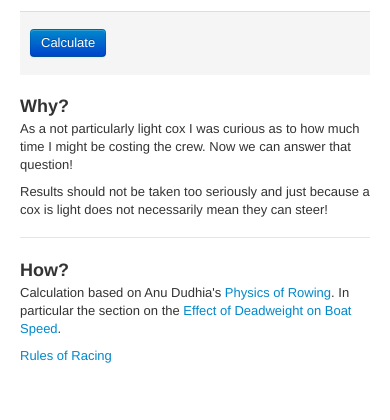
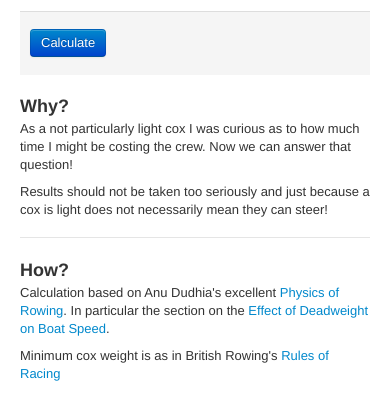
Before and after one commit to johnwalley/deadweight-python, a Flask app: page / in a window 390 px wide. Shown: the part 384-804 px from the top of the page. Run offline with Flask 2, Linux system fonts and the light colour scheme.

Commit message:
Updated blurb on webpage.
Noticed that viewport meta tag is doing the right thing on my phone

```diff
--- a/templates/tutorial.html
+++ b/templates/tutorial.html
@@ -115,9 +115,9 @@
           <p>Results should not be taken too seriously and just because a cox is light does not necessarily mean they can steer!</p>
           <hr>
           <h3>How?</h3>
-          <p>Calculation based on Anu Dudhia's <a href="http://www.atm.ox.ac.uk/rowing/physics/">Physics of Rowing</a>. In particular the section on the <a href="http://www.atm.ox.ac.uk/rowing/physics/weight.html#section7">Effect of Deadweight on Boat Speed</a>.</p>
+          <p>Calculation based on Anu Dudhia's excellent <a href="http://www.atm.ox.ac.uk/rowing/physics/">Physics of Rowing</a>. In particular the section on the <a href="http://www.atm.ox.ac.uk/rowing/physics/weight.html#section7">Effect of Deadweight on Boat Speed</a>.</p>
           <div class="tooltip-demo">
-            <a href="http://www.britishrowing.org/upload/files/Competition/RulesofRacing-1.2.11Finalv2.pdf" rel="tooltip" data-original-title="toooltip" id="tool">Rules of Racing</a>
+            Minimum cox weight is as in British Rowing's <a href="http://www.britishrowing.org/upload/files/Competition/RulesofRacing-1.2.11Finalv2.pdf" rel="tooltip" data-original-title="toooltip" id="tool">Rules of Racing</a>
           </div>
         </div>
       </div> <!-- /row -->
```
